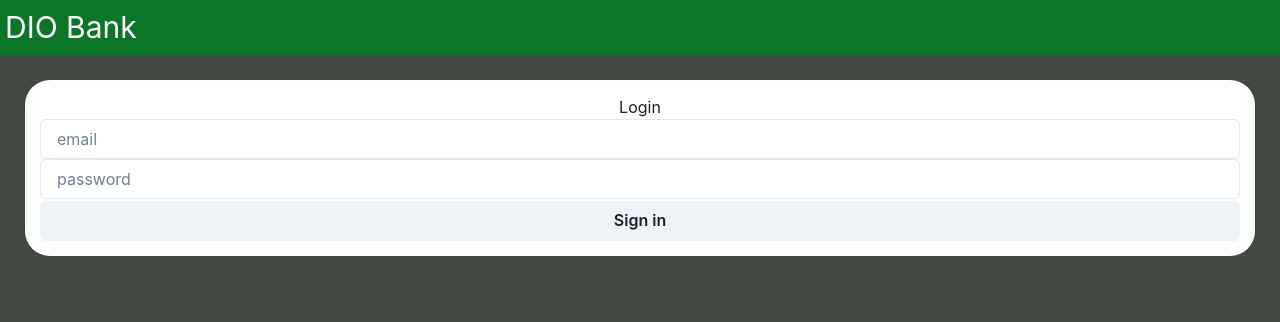
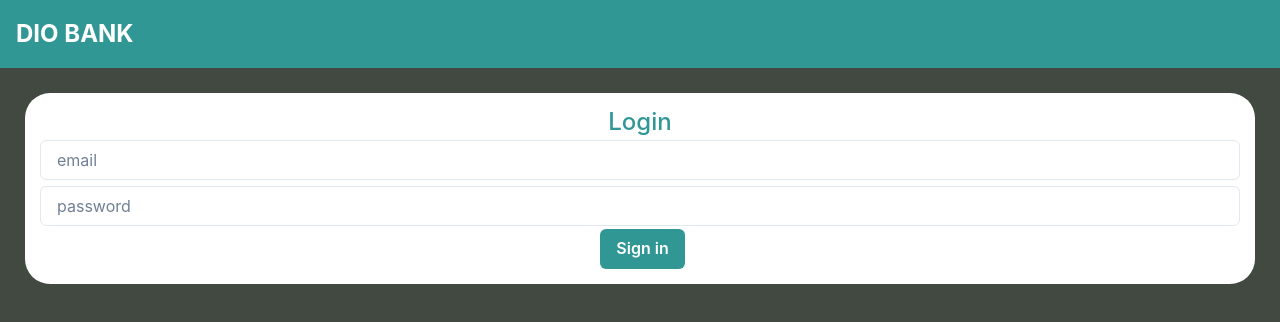
Before and after one commit to RBRibeiro00/react-app-with-ts, a React (Create React App) app: page / in a window 1280 px wide. Shown: the top 322 px of the page. Built offline with nearby package versions, Linux system fonts and the light colour scheme.

Commit message:
Alterando a estilização das páginas com componentização e folha de estilos

```diff
--- /dev/null
+++ b/src/components/Buttons/LButton.tsx
@@ -0,0 +1,12 @@
+import { Button } from "@chakra-ui/react"
+import { IButton } from "./SButton"
+
+//Botão utilizado para logout
+export const LButton = ({ onClick }: IButton) => {
+    return (
+        <Button onClick={onClick} marginLeft='5px'
+            backgroundColor="teal.900"
+            color="white"
+            _hover={{ backgroundColor: "teal.600" }}> Logout</Button >
+    )
+}
--- /dev/null
+++ b/src/components/Buttons/SButton.tsx
@@ -0,0 +1,18 @@
+import { MouseEventHandler } from "react"
+import { Button } from "@chakra-ui/react"
+
+export interface IButton {
+    onClick: MouseEventHandler
+}
+
+// Todo componente é uma função
+export const SButton = ({ onClick }: IButton) => {
+    return (
+        <Button onClick={onClick} marginLeft='5px'
+            backgroundColor="teal.500"
+            color="white"
+            _hover={{ backgroundColor: "teal.600" }}>Sign in</Button>
+    )
+}
+
+export default SButton
--- a/src/components/GButton/GButton.css
+++ /dev/null
@@ -1,6 +0,0 @@
-.signIn {
-    size: 'sm';
-    width: 100%;
-    margin-top: 2px;
-    background-color: blue;
-}
--- a/src/components/GButton/GButton.tsx
+++ /dev/null
@@ -1,16 +0,0 @@
-import { MouseEventHandler } from "react"
-import { Button } from "@chakra-ui/react"
-import './GButton.css'
-
-interface IButton {
-    onClick: MouseEventHandler
-}
-
-// Todo componente é uma função
-export const GButton = ({ onClick }: IButton) => {
-    return (
-        <Button onClick={onClick} className='signIn'>Sign in</Button>
-    )
-}
-
-export default GButton
--- a/src/components/Header/Header.css
+++ /dev/null
@@ -1,4 +0,0 @@
-.header {
-    background-color: #0B7625;
-    color: #FFFFFF;
-}
--- a/src/components/Header/Header.tsx
+++ b/src/components/Header/Header.tsx
@@ -1,9 +1,9 @@
-import { Box, Button, Center, Flex, Spacer, Text } from '@chakra-ui/react'
+import { Box, Button, Center, Spacer } from '@chakra-ui/react'
 import { useContext } from 'react'
 import { useNavigate } from 'react-router-dom'
 import { changeLocalStorage } from '../../services/storage'
 import { AppContext } from '../AppContext'
-import './Header.css'
+import { LButton } from '../Buttons/LButton'
 
 export const Header = () => {
     const { isLoggedIn, setIsLoggedIn } = useContext(AppContext)
@@ -20,22 +20,20 @@ export const Header = () => {
     }
 
     return (
-        <Flex className='header' width='100%' padding='5px'>
-            <Box>
+        <Box as="header" bg="teal.500" color="white" p={4} display="flex" alignItems="center" justifyContent="space-between">
+            <Box fontWeight="bold"  fontSize="2xl">
                 <Center>
-                    <Text fontSize='3xl'>DIO Bank</Text>
+                    DIO BANK
                 </Center>
             </Box>
             {
                 isLoggedIn &&
                 <>
                     <Spacer />
-                    <Button backgroundColor='orange' color='black' onClick={() => accountInfo()}>Informações da conta</Button>
-                    <Button marginLeft='5px' color='black' onClick={() => logout()}>
-                        Logout
-                    </Button>
+                    <Button backgroundColor='#ffffff' _hover={{ backgroundColor: "teal.100" }} color='black' onClick={() => accountInfo()}>Informações da conta</Button>
+                    <LButton onClick={() => logout()} />
                 </>
             }
-        </Flex>
+        </Box>
     )
 }
--- /dev/null
+++ b/src/components/Inputs/input.css
@@ -0,0 +1,13 @@
+.login {
+    margin-top: 3px;
+    margin-bottom: 3px;
+    background-color: #DDD9D8;
+}
+
+.login:hover {
+    background-color: #D6D2D1;
+}
+
+.login:active {
+    background-color: #D6D2D1;
+}
--- a/src/pages/ContaInfo.tsx
+++ b/src/pages/ContaInfo.tsx
@@ -31,8 +31,8 @@ const ContaInfo = () => {
                     <Text fontSize='xl' fontWeight='bold' >
                         Email: {userData?.email}
                     </Text>
-                    <Link to='/conta/1' >
-                            Ir para página principal
+                    <Link to='/conta/1' color="teal.500">
+                        Ir para página da conta
                     </Link>
                 </Card>
             </Box>
--- a/src/pages/Home.tsx
+++ b/src/pages/Home.tsx
@@ -1,12 +1,14 @@
+/* eslint-disable react/jsx-no-undef */
 /* eslint-disable no-mixed-operators */
-import { Box, Center, Input } from "@chakra-ui/react";
+import { Box, Center, Heading, Input } from "@chakra-ui/react";
 import { useContext, useState } from "react";
 import { useNavigate } from "react-router-dom";
 import { AppContext } from "../components/AppContext";
 import { Card } from "../components/Card";
-import GButton from "../components/GButton/GButton";
+import GButton from "../components/Buttons/SButton";
 import { login } from "../services/login";
 import { changeLocalStorage } from "../services/storage";
+import "../components/Inputs/input.css"
 
 const Home = () => {
 
@@ -18,28 +20,33 @@ const Home = () => {
     const validateUser = async (email: string, password: string) => {
         const loggedIn = await login(email, password)
 
-        if(!loggedIn){
+        if (!loggedIn) {
             alert('Email ou senha inválidos.')
-        } else{
+        } else {
             setIsLoggedIn(true)
-            changeLocalStorage({login:true})
+            changeLocalStorage({ login: true })
             navigate('/conta/1')
         }
     }
 
     return (
+
         <Box padding='25px'>
             <Card>
                 <Center>
-                    <h1>Login</h1>
+                    <Heading as="h1" fontSize="2xl" fontWeight="medium" color="teal.500">
+                        Login
+                    </Heading>
                 </Center>
-                <Input placeholder='email' value={email} onChange={(event) => setEmail(event.target.value)} />
-                <Input placeholder='password' value={password} type='password' onChange={(event) => setPassword(event.target.value)} />
+                <Input className="login" placeholder='email' value={email} onChange={(event) => setEmail(event.target.value)} />
+                <Input className="login" placeholder='password' value={password} type='password' onChange={(event) => setPassword(event.target.value)} />
                 <Center>
-                    <GButton onClick={() => validateUser(email, password)}/>
+                    <GButton onClick={() => validateUser(email, password)} />
                 </Center>
             </Card>
+
         </Box>
+
     );
 }
 
```
